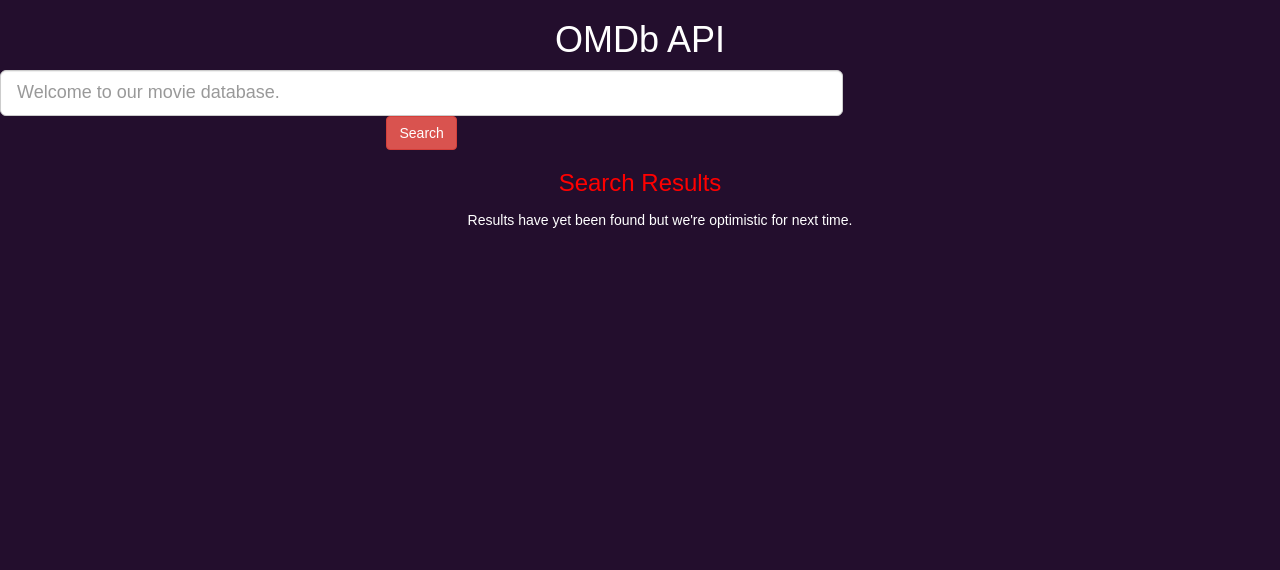
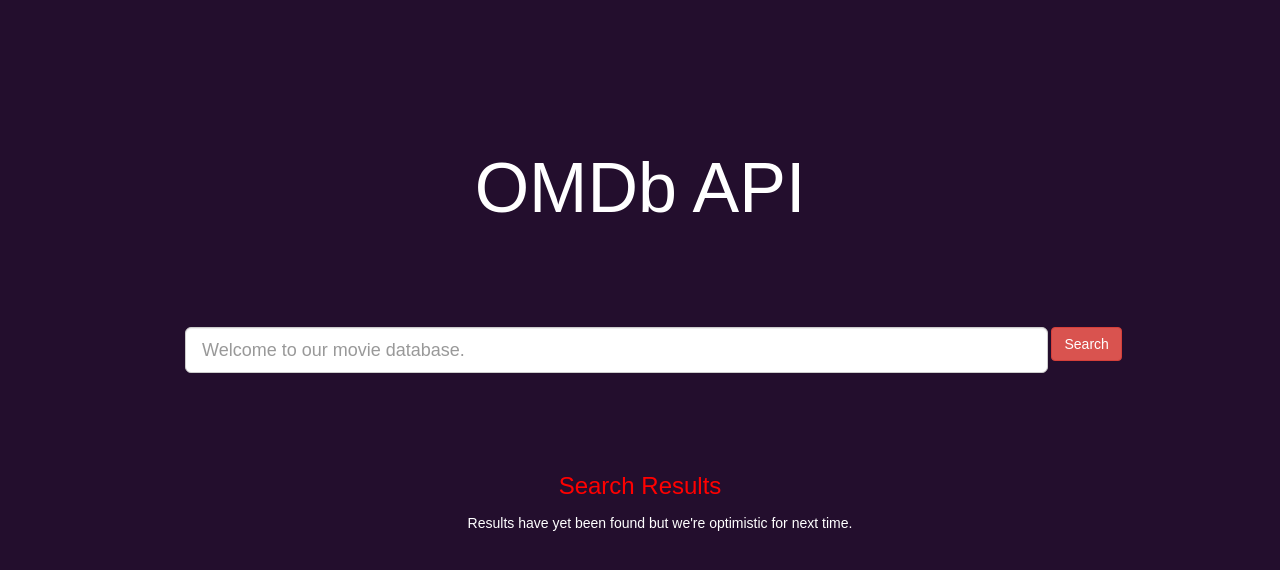
Before and after one commit to clearlyTHUYDOAN/bridge-react-project, a React (Create React App) app in the folder large-project/: page / in a window 1280 px wide. Shown: the top 570 px of the page. Built offline with nearby package versions, Linux system fonts and the light colour scheme.

Commit message:
update styling

```diff
--- a/large-project/src/containers/App/App.js
+++ b/large-project/src/containers/App/App.js
@@ -9,9 +9,11 @@
 
     this.state = {
         movies: [],
+        movie: ""
     }
 
     this.handleSearch = this.handleSearch.bind(this);
+    this.handleMovie = this.handleMovie.bind(this);
   }
 
   handleSearch() {
@@ -36,19 +38,25 @@
     });
   }
 
-  handleMovie() {
-
+  handleMovie(movie) {
+    this.setState ({
+      movie: movie
+    })
   }
 
   render() {
     return (
-      <div>
-        <h1>OMDb API</h1>
+      <div className="App">
+        <h1 className="appTitle">OMDb API</h1>
         <form className="form-horizontal">
             <div className="form-group form-group-lg">
-              <div className="col-md-8">
-                <input className="form-control" type="text" id="searchMovieInput" placeholder="Welcome to our movie database."/>
-                <button onClick={this.handleSearch} type="button" className="btn btn-danger">Search</button>
+              <div className="row">
+                <div className="col-md-8">
+                  <input className="form-control" type="text" id="searchMovieInput" placeholder="Welcome to our movie database."/>
+                </div>
+                <div className="col-md-4">
+                  <button onClick={this.handleSearch} type="button" className="btn btn-danger">Search</button>
+                </div>
               </div>
             </div>
         </form>
--- a/large-project/src/index.css
+++ b/large-project/src/index.css
@@ -7,6 +7,24 @@
   color: white;
 }
 
+.App h3 {
+  margin-top: 100px;
+  color: red;
+}
+
 h3 {
   color: red;
 }
+
+#searchMovieInput {
+  margin-left: 200px;
+}
+
+form {
+  margin-top: 100px;
+}
+
+.appTitle {
+  font-size: 5em;
+  margin-top: 150px;
+}
```
